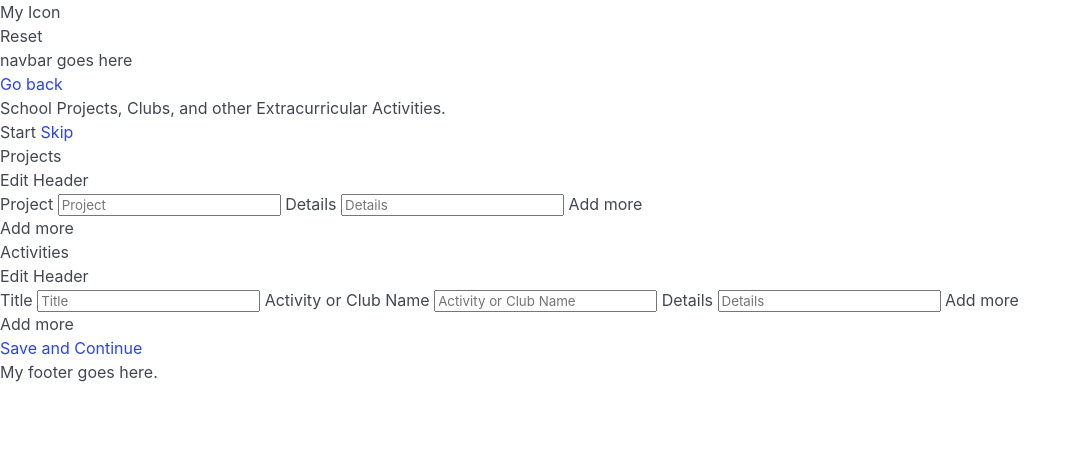
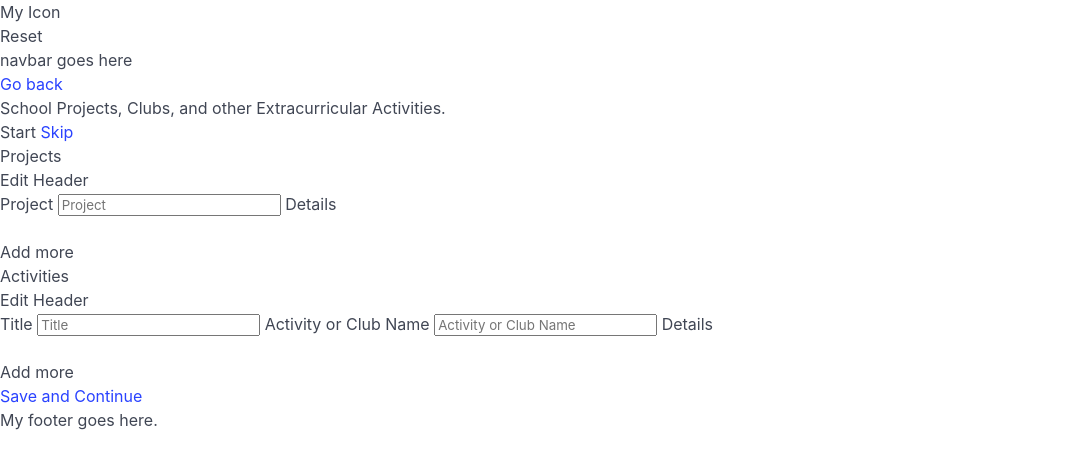
Before and after one commit to HeirOfNorton/alwaysfreeresume, a Jekyll site: the page built from pages/projects.html, in a window 1280 px wide. Shown: the top 469 px of the page, without its empty margins (0-1081 px from the left). Built offline with Jekyll 4.4.1, drawn with Linux system fonts in a browser that asks for light colours.

Commit message:
First attempt at editable bullet-list.

```diff
--- a/_layouts/form.html
+++ b/_layouts/form.html
@@ -283,12 +283,17 @@
                 {% if form.subitems %}
                 <label>
                     {{ form.subitems }}
+                    <!--
                     <input
                         type="text"
                         name="{{ form.subitems }}"
                         placeholder="{{ form.subitems }}"
                     />
                     <button>Add more</button>
+                    -->
+                    <div contenteditable="true">
+                        <div style="display: list-item;"></div>
+                    </div>
                 </label>
                 {% endif %}
             {% when 'photo' %}
```
